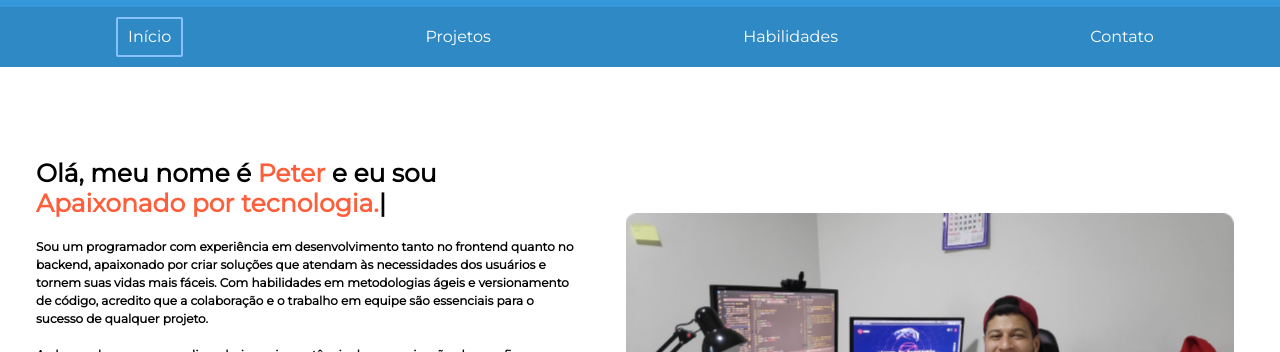
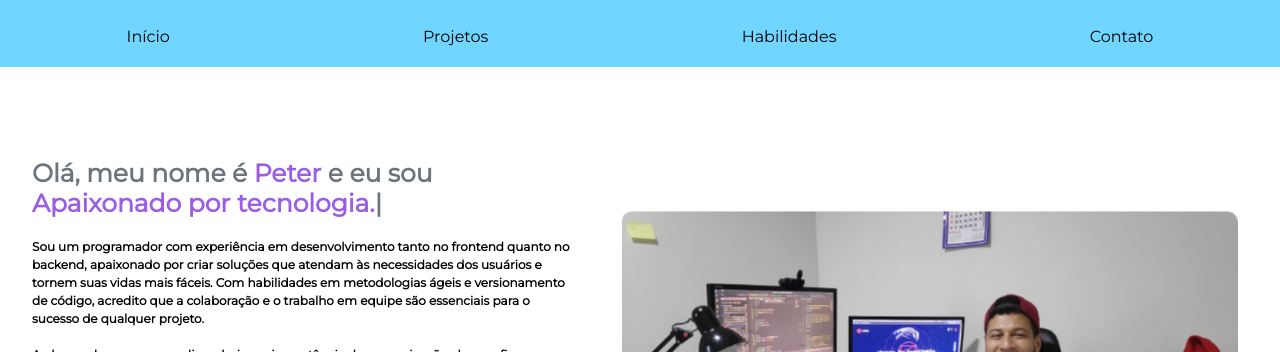
Before and after one commit to PeterTechDev/peter-portifolio, a plain HTML site: page index.html in a window 1280 px wide. Shown: the part 233-585 px from the top of the page. Drawn offline with nearby package versions, Linux system fonts and the light colour scheme; animation ran at ten frames a second.

Commit message:
Começa a refatorar header com as novas cores

```diff
--- a/styles/sections/_header.scss
+++ b/styles/sections/_header.scss
@@ -1,15 +1,11 @@
-
 @import url(https://fonts.googleapis.com/css?family=Montserrat);
-
-$font-size: 8rem;
-$font-size-mobile: $font-size -3rem;
+@import '../variables';  // Importe o arquivo global que contém a paleta de cores
 
 .header {
 	width: 100%;
 	height: 300px;
-	background-color: #3498db;
+	background-color: var(--color-primary);
 	text-align: center;
-	position: relative;
 	position: fixed;
 	top: 0;
 	overflow: hidden;
@@ -18,7 +14,7 @@ $font-size-mobile: $font-size -3rem;
 
 	&__title{
 		font-size: 42px;
-		color: #fff;
+		color: $color-highlight;
 		line-height: 230px;
 		transition: all 0.5s ease;
 	}
@@ -32,11 +28,11 @@ $font-size-mobile: $font-size -3rem;
 		height: 60px;
 		line-height: 60px;
 		width: 100%;
-		background-color: rgba(0,0,0,.1);
+		background-color: var(--color-primary);
 	}
 
     &__link {
-    color: #fff;
+        color: var(--background);
         display: inline-block;
         padding: 10px;
         line-height: 1;
@@ -45,11 +41,11 @@ $font-size-mobile: $font-size -3rem;
         transition: all 0.3s ease;
 
         &.active {
-			border: 2px solid #85C2FF;
+            border: 2px solid var(--secondary);
         }
 
         &:hover{
-			box-shadow: (0 0 0 1px #85C2FF);
+            box-shadow: 0 0 0 1px var(--secondary);
             transform: scale(0.9);
             cursor: pointer;
         }
@@ -58,13 +54,20 @@ $font-size-mobile: $font-size -3rem;
 
 /* Sticky Header Style */
 /* ---------------------------------------- */
-body.sticky-header{
+body.sticky-header {
 	.header {
 		height: 60px;
-		background-color: rgba(52,152,219,.9);
+		background-color: var(--primary);
 
 		&__title {
             transform: scale(0);
 		}
 	}
 }
+
+// Media queries for responsive font size
+@media (max-width: 768px) {
+    .header__title {
+        font-size: $font-size-mobile;
+    }
+}
```
Also changed, not shown: styles/style.css, 1 other file. Lines whose indentation alone changed are shown as unchanged.
